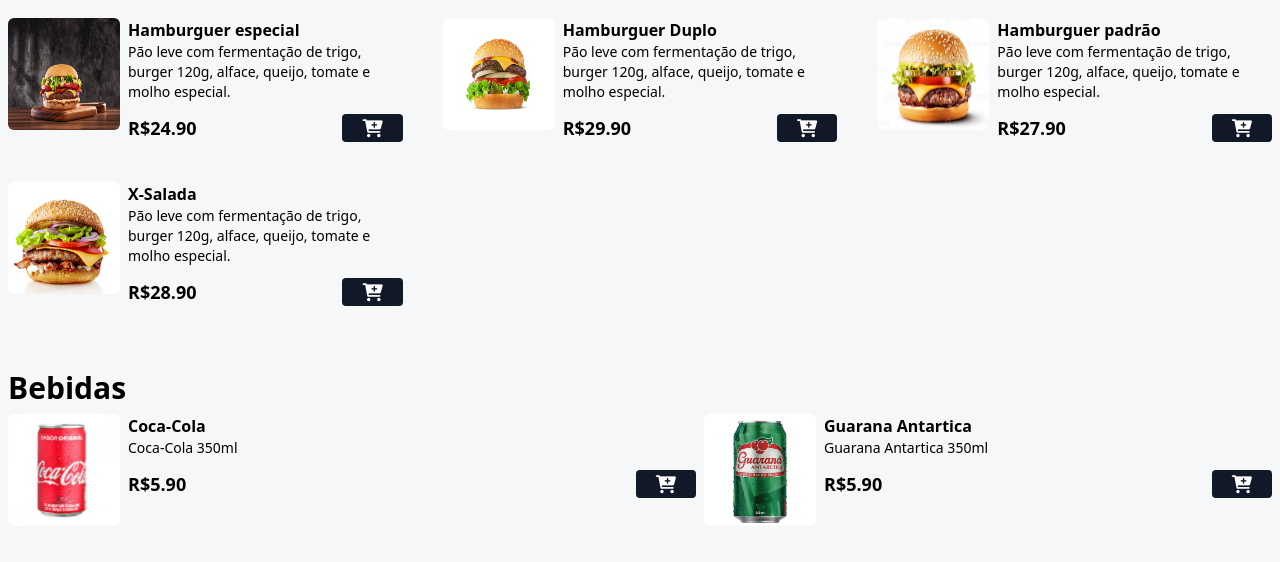
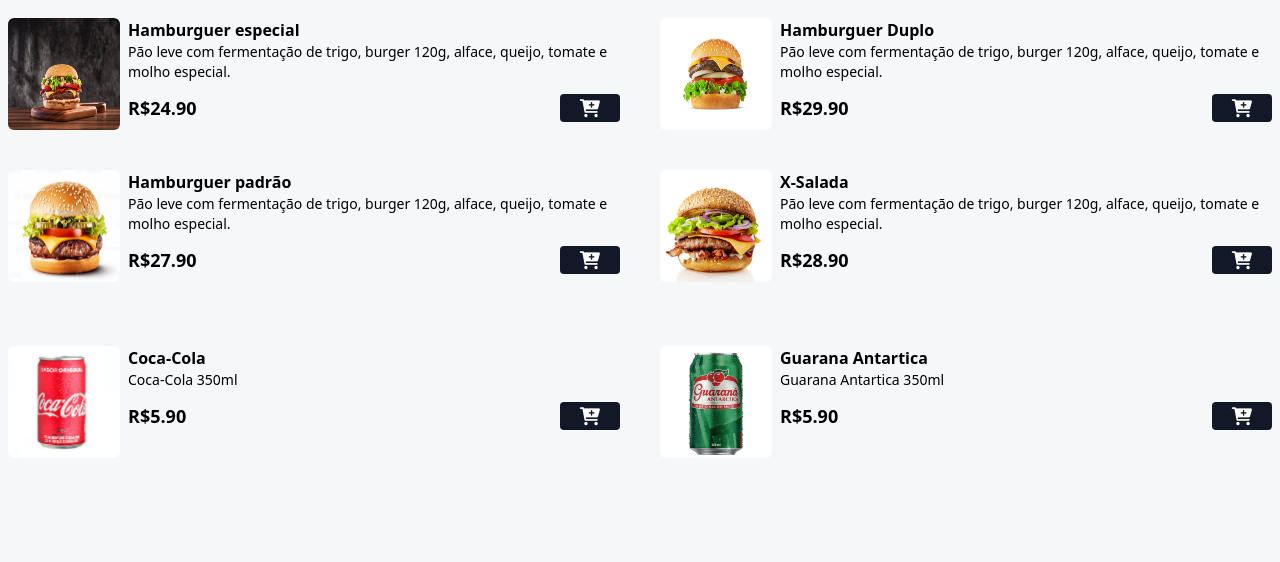
Before and after one commit to MarioAzevedo82/Projeto-Lanchonete, a website: page index.html in a window 1280 px wide. Shown: the part 482-1044 px from the top of the page. After the commit the page ends 1004 px from the top, so only its background shows below. Drawn offline with Linux system fonts and the light colour scheme.

Commit message:
Refrigerantes

```diff
--- a/index.html
+++ b/index.html
@@ -40,7 +40,7 @@
     <!--INÍCIO MENU-->
     <div id="menu">
 
-        <main class="grid grid-cols-1 md:grid-cols-2 lg:grid-cols-3 gap-7 md:gap-10 mx-auto max-w-7xl px-2 mb-16">
+        <main class="grid grid-cols-1 md:grid-cols-2 gap-7 md:gap-10 mx-auto max-w-7xl px-2 mb-16">
 
             <!-- PRODUTO ITEM-->
             <div class="flex gap-2">
@@ -160,14 +160,8 @@
             <!-- FIM PRODUTO4 ITEM-->
         </main>
 
-        <div class="mx-auto max-w-7xl px-2 my-2">
-            <h2 class="font-bold text-3xl">
-                Bebidas
-            </h2>
-        </div>
-
                 <!-- GRID BEBIDAS -->
-    <div class="md:grid-cols-2 lg:grid-cols-3 gap-7 md:gap-10 mx-auto max-w-7xl px-2 mb-16" id="menu">
+        <div class="grid grid-cols-1 md:grid-cols-2 gap-7 md:gap-10 mx-auto max-w-7xl px-2 mb-16" id="menu">
 
             <!-- BEBIDA 1 ITEM-->
                 <div class="flex gap-2 w-full">
@@ -190,6 +184,7 @@
                                 >
                                 <i class="fa fa-cart-plus text-lg text-white"></i>
                             </button>
+                        </div>
                     </div>
                 </div>
             <!-- FIM BEBIDA 1 ITEM-->
@@ -217,10 +212,11 @@
                             </button>
                         </div>
                     </div>
+                </div>
             <!-- FIM BEBIDA 1 ITEM-->
+        </div>
 
-    </div>
-        <!-- GRID BEBIDAS -->
+
 
     </div>
     <!--FIM MENU-->
```
Lines whose indentation alone changed are shown as unchanged.
